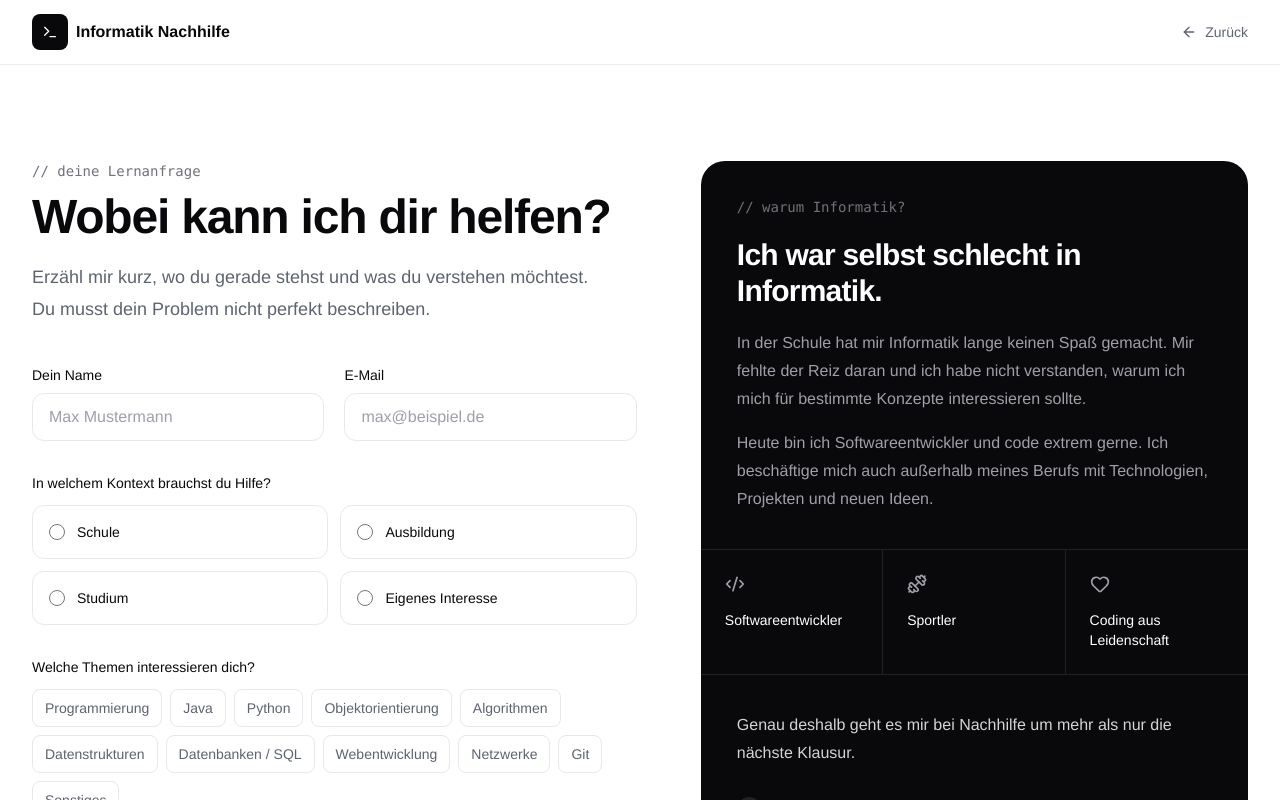
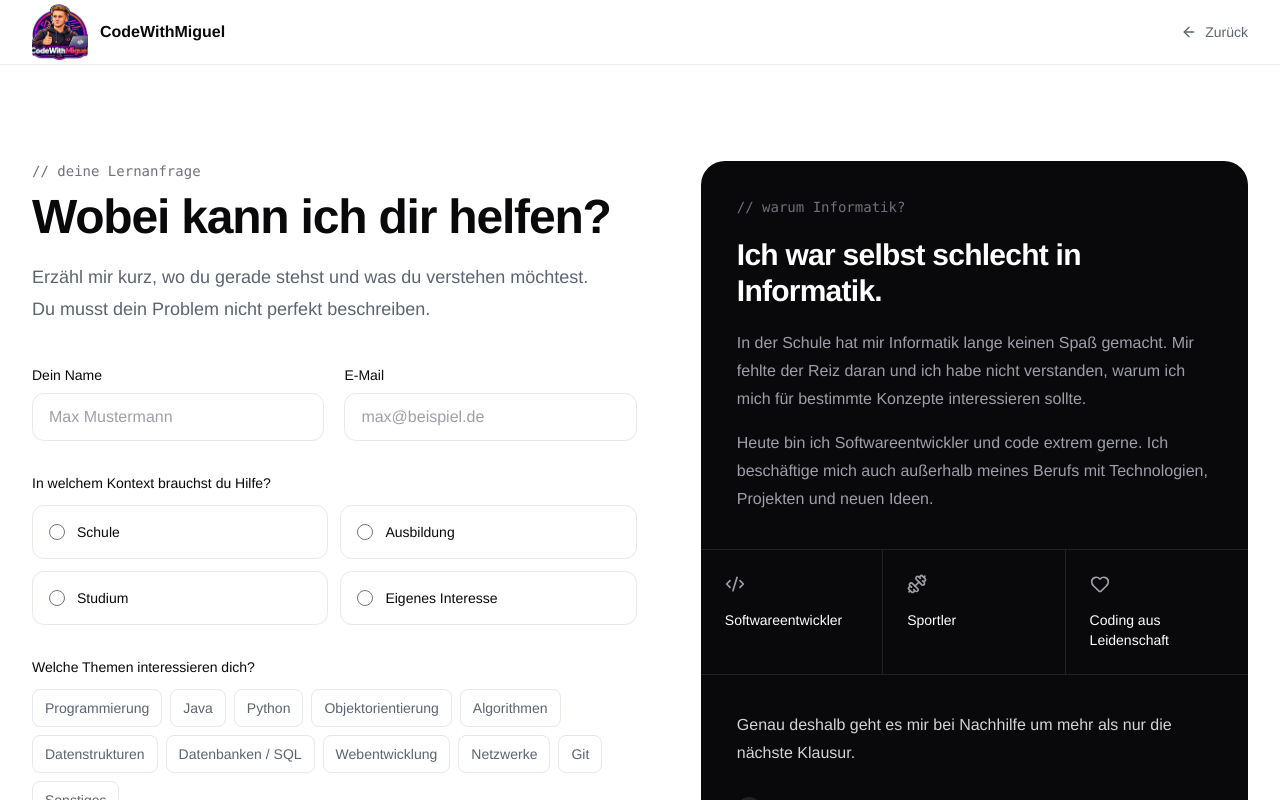
Before and after one commit to mcodinglius/codeausmpott, a Next.js app: page /nachhilfe in a window 1280 px wide. Shown: the top 800 px of the page. Built offline with nearby package versions, Linux system fonts and the light colour scheme.

Commit message:
fixed header

```diff
--- a/app/nachhilfe/page.tsx
+++ b/app/nachhilfe/page.tsx
@@ -1,3 +1,4 @@
+import Image from "next/image";
 import Link from "next/link";
 import {
     ArrowLeft,
@@ -30,12 +31,18 @@ export default function AnfragePage() {
             {/* Navigation */}
             <header className="border-b border-[var(--color-border)]/80">
                 <div className="mx-auto flex h-16 max-w-7xl items-center justify-between px-6 lg:px-8">
-                    <Link href="/" className="flex items-center gap-2 font-semibold">
-                        <div className="flex size-9 items-center justify-center rounded-lg bg-zinc-950 text-white">
-                            <Terminal className="size-4" />
+                    <Link href="/" className="flex items-center gap-3 font-semibold">
+                        <div className="flex size-11 items-center justify-center overflow-hidden rounded-lg sm:size-14">
+                            <Image
+                                src="/codewithMiguelLogo.png"
+                                alt="CodeWithMiguel Logo"
+                                width={48}
+                                height={48}
+                                className="h-full w-full object-cover"
+                            />
                         </div>
 
-                        <span>Informatik Nachhilfe</span>
+                        <span>CodeWithMiguel</span>
                     </Link>
 
                     <Link
```
